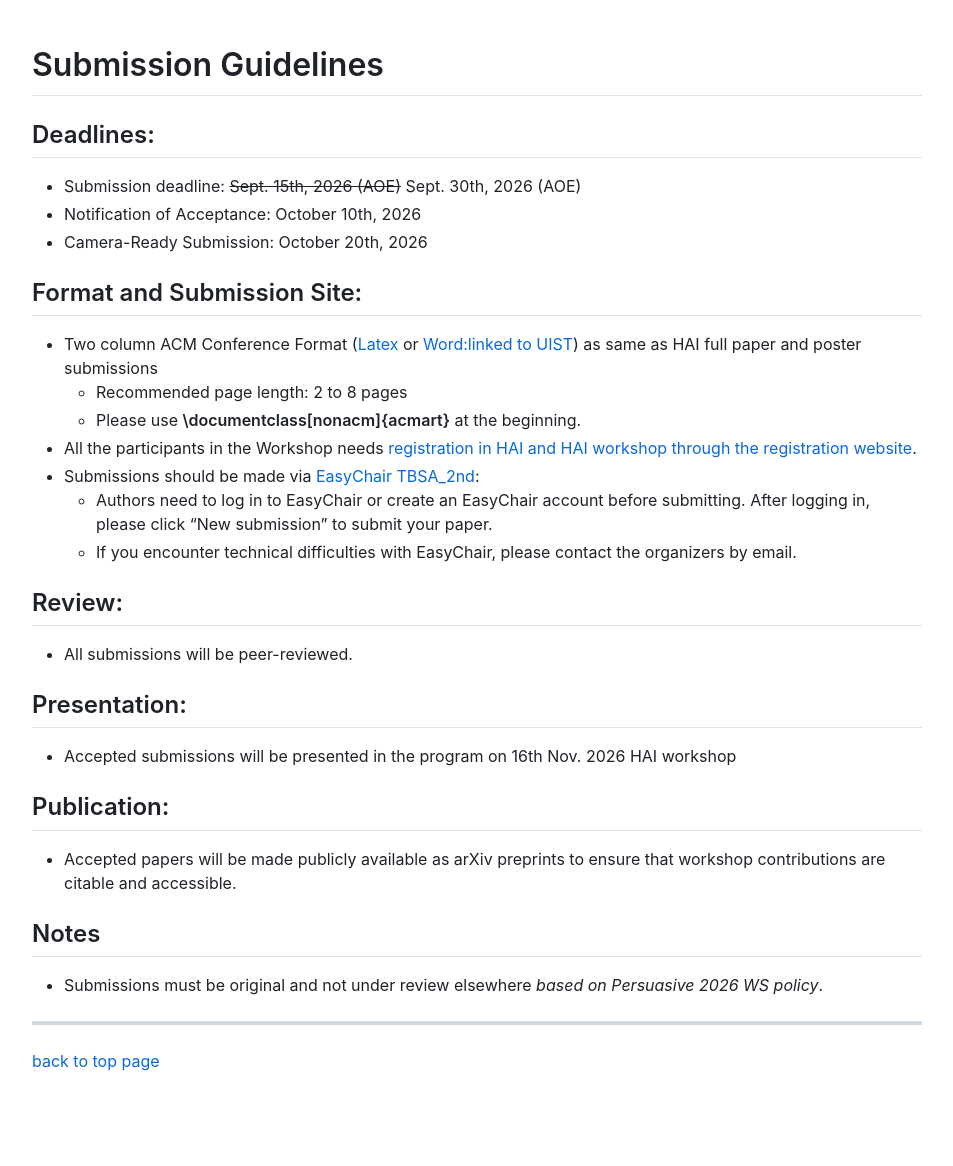
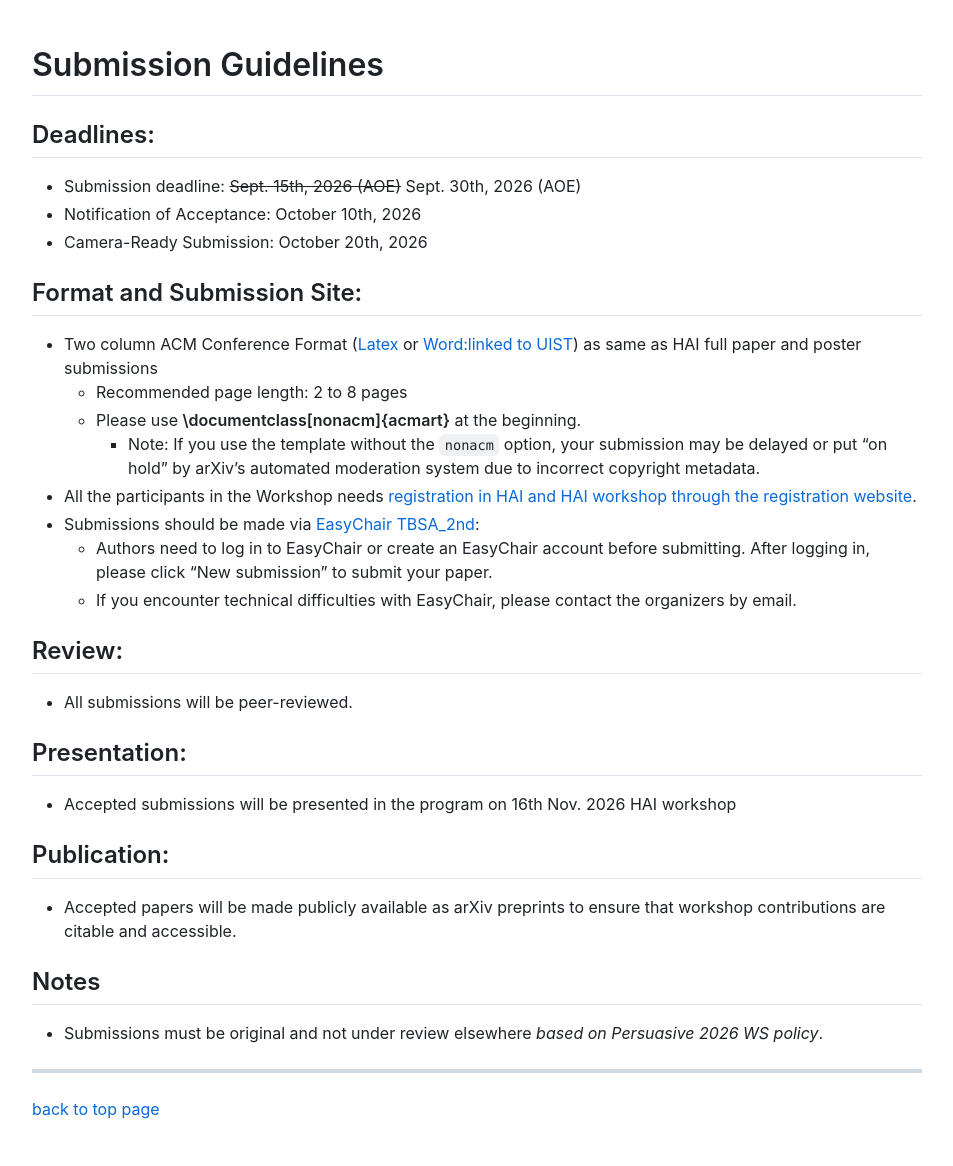
Before and after one commit to virtualcom-designlab/TBSA2026, a Jekyll site: the page built from submission.md, in a window 1280 px wide. Shown: the whole page, without its empty margins (163-1116 px from the left). Built offline with Jekyll 4.4.1, drawn with Linux system fonts in a browser that asks for light colours; our own code applies the rules of GitHub Pages for plain Markdown files; before the commit the page ends 1118 px from its top, so only the background shows below that.

Commit message:
Update submission.md

```diff
--- a/submission.md
+++ b/submission.md
@@ -15,6 +15,7 @@
 - Two column ACM Conference Format ([Latex](https://ja.overleaf.com/latex/templates/acm-conference-proceedings-primary-article-template/wbvnghjbzwpc) or [Word:linked to UIST](https://uist.acm.org/2024/assets/files/word-two-column-submission-sample.docx)) as same as HAI full paper and poster submissions
   - Recommended page length: 2 to 8 pages
   - Please use **\documentclass[nonacm]{acmart}** at the beginning.
+    - Note: If you use the template without the <code>nonacm</code> option, your submission may be delayed or put "on hold" by arXiv's automated moderation system due to incorrect copyright metadata.
 - All the participants in the Workshop needs [registration in HAI and HAI workshop through the registration website](https://hai-conference.net/hai2026/registration/).
 - Submissions should be made via [EasyChair TBSA_2nd](https://easychair.org/conferences/?conf=tbsa2026-2nd):
   - Authors need to log in to EasyChair or create an EasyChair account before submitting.
```
